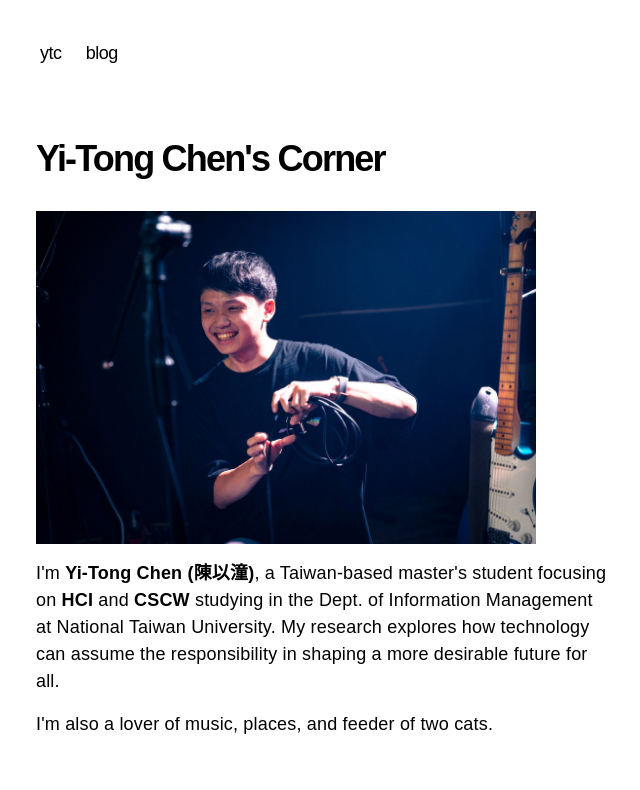
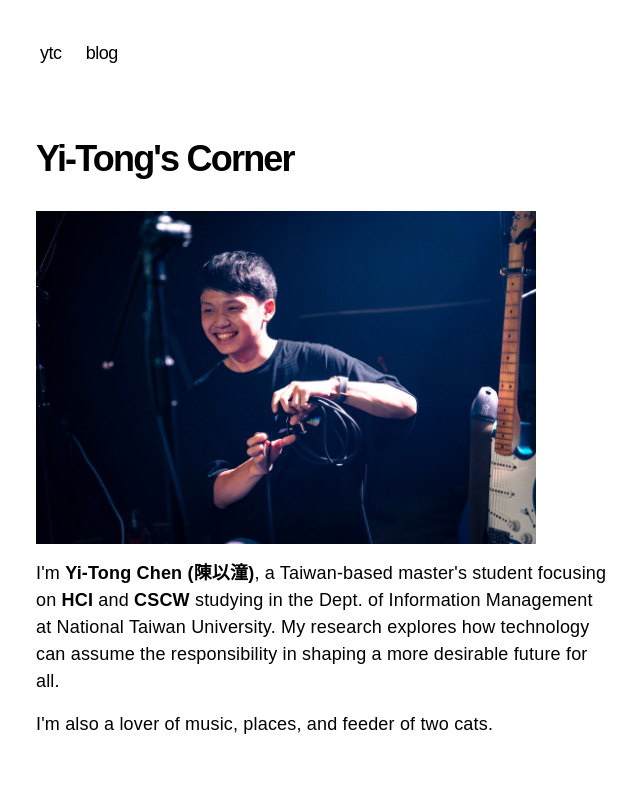
Before and after one commit to timicienio/personal-homepage, a Next.js app: page / in a window 1280 px wide. Shown: the top 790 px of the page, without its empty margins (316-956 px from the left). Built offline with nearby package versions, Linux system fonts and the light colour scheme.

Commit message:
change website title

```diff
--- a/app/layout.tsx
+++ b/app/layout.tsx
@@ -9,15 +9,15 @@ import { baseUrl } from "./sitemap";
 export const metadata: Metadata = {
   metadataBase: new URL(baseUrl),
   title: {
-    default: "Yi-Tong Chen's Corner",
-    template: "%s | Yi-Tong Chen's Corner",
+    default: "Yi-Tong's Corner",
+    template: "%s | Yi-Tong's Corner",
   },
   description: "This is Yi-Tong Chen's little corner on the web.",
   openGraph: {
-    title: "Yi-Tong Chen's Corner",
+    title: "Yi-Tong's Corner",
     description: "This is Yi-Tong Chen's little corner on the Web.",
     url: baseUrl,
-    siteName: "Yi-Tong Chen's Corner",
+    siteName: "Yi-Tong's Corner",
     locale: "en_US",
     type: "website",
   },
--- a/app/page.tsx
+++ b/app/page.tsx
@@ -6,7 +6,7 @@ export default function Page() {
   return (
     <section>
       <h1 className="mb-8 text-4xl font-semibold tracking-tighter">
-        Yi-Tong Chen&apos;s Corner
+        Yi-Tong&apos;s Corner
       </h1>
       <Image
         src="/images/profile.jpeg"
```
